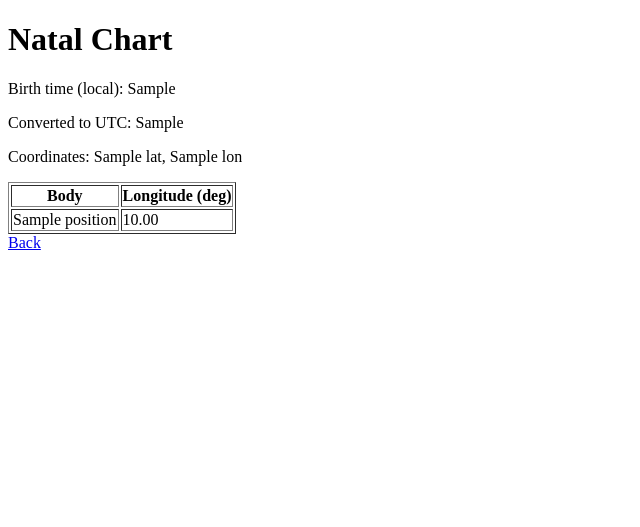
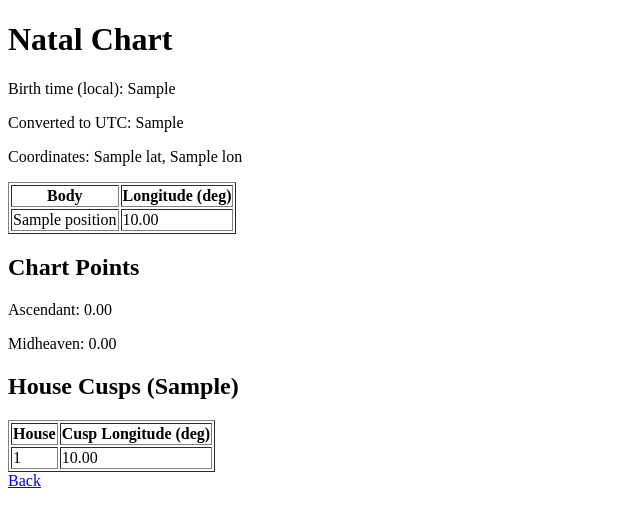
Before and after one commit to tsvb/moonandsun, a Flask app: template templates/chart.html in a window 1280 px wide. Shown: the top 527 px of the page, without its empty margins (0-640 px from the left). Run offline with Flask 3, Linux system fonts and the light colour scheme; the template is opened without the code that fills it: most values are stand-ins (such as "Sample title", 1, 10 or a date in 2020).

Commit message:
Add house calculations and selection

```diff
--- a/app.py
+++ b/app.py
@@ -2,6 +2,15 @@ from flask import Flask, render_template, request
 import swisseph as swe
 import datetime
 
+
+def compute_chart_points(jd, lat, lon, hsys=b'P'):
+    """Return Ascendant, Midheaven and house cusps."""
+    cusps, ascmc = swe.houses(jd, lat, lon, hsys)
+    return {
+        'asc': ascmc[0],
+        'mc': ascmc[1],
+        'cusps': list(cusps),
+    }
 
 def compute_positions(jd):
     """Return ecliptic longitudes of major bodies for given Julian day."""
@@ -34,6 +43,7 @@ def index():
         tz_offset = float(request.form['tz_offset'])
         lat = float(request.form['latitude'])
         lon = float(request.form['longitude'])
+        hsys = request.form.get('house_system', 'P').encode()
 
         dt = datetime.datetime.strptime(f"{date_str} {time_str}", "%Y-%m-%d %H:%M")
         dt_utc = dt - datetime.timedelta(hours=tz_offset)
@@ -45,8 +55,13 @@ def index():
         )
 
         positions = compute_positions(jd)
+        chart_points = compute_chart_points(jd, lat, lon, hsys)
         return render_template('chart.html', positions=positions,
-                               lat=lat, lon=lon, dt=dt, dt_utc=dt_utc)
+                               lat=lat, lon=lon, dt=dt, dt_utc=dt_utc,
+                               asc=chart_points['asc'],
+                               mc=chart_points['mc'],
+                               cusps=chart_points['cusps'],
+                               house_system=hsys.decode())
     return render_template('index.html')
 
 if __name__ == '__main__':
--- a/templates/chart.html
+++ b/templates/chart.html
@@ -14,6 +14,17 @@
     <tr><td>{{ name }}</td><td>{{ '%.2f'|format(position) }}</td></tr>
     {% endfor %}
   </table>
+  <h2>Chart Points</h2>
+  <p>Ascendant: {{ '%.2f'|format(asc) }}</p>
+  <p>Midheaven: {{ '%.2f'|format(mc) }}</p>
+
+  <h2>House Cusps ({{ house_system }})</h2>
+  <table border="1">
+    <tr><th>House</th><th>Cusp Longitude (deg)</th></tr>
+    {% for cusp in cusps %}
+    <tr><td>{{ loop.index }}</td><td>{{ '%.2f'|format(cusp) }}</td></tr>
+    {% endfor %}
+  </table>
   <a href="{{ url_for('index') }}">Back</a>
 </body>
 </html>
--- a/templates/index.html
+++ b/templates/index.html
@@ -16,6 +16,11 @@
     <input type="number" name="latitude" step="any" required><br>
     <label>Longitude:</label>
     <input type="number" name="longitude" step="any" required><br>
+    <label>House system:</label>
+    <select name="house_system">
+      <option value="P">Placidus</option>
+      <option value="W">Whole Sign</option>
+    </select><br>
     <button type="submit">Generate</button>
   </form>
 </body>
```
Also changed, not shown: tests/test_app.py (+16 -1 lines).
